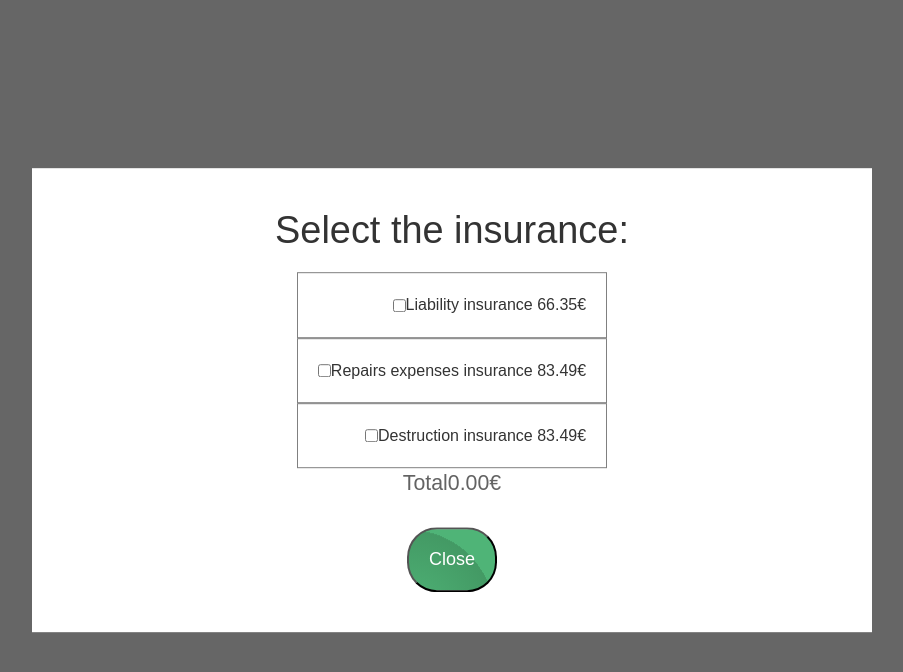
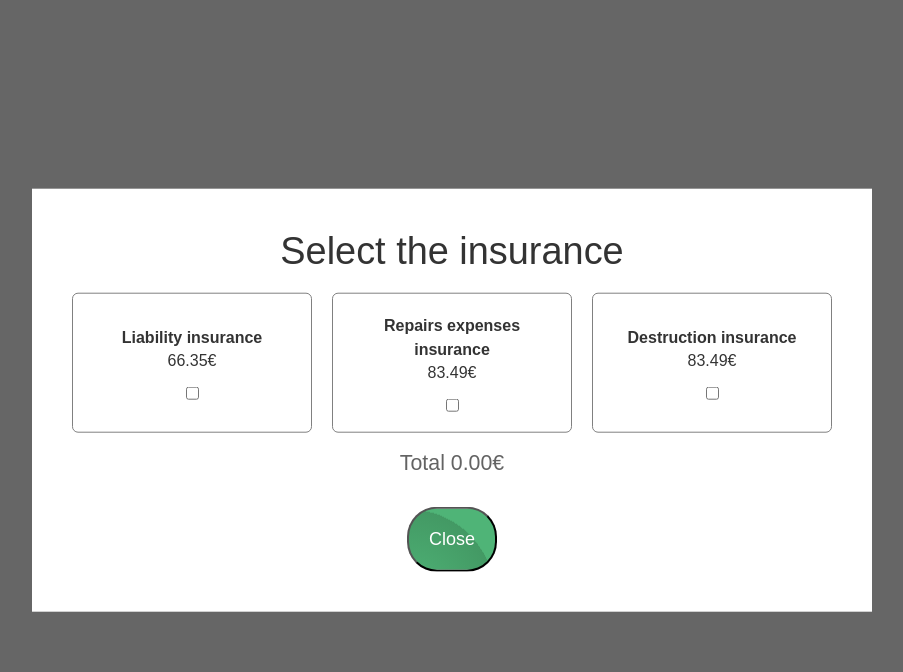
Before and after one commit to aleksiliu/react-front-end-coding-task, a React (Create React App) app: page / in a window 1280 px wide. Both pictures are taken after a click on the button "See more". Shown: the top 672 px of the page, without its empty margins (188-1091 px from the left). Built offline with nearby package versions, Linux system fonts and the light colour scheme.

Commit message:
Style checkboxes

```diff
--- a/src/App.css
+++ b/src/App.css
@@ -24,6 +24,10 @@ body {
   font-weight: 400;
   line-height: 1.45;
   color: #333;
+}
+
+.selected-items {
+  margin-top: 15px;
 }
 
 .container {
@@ -69,3 +73,8 @@ h3 {
 h4 {
   font-size: 1.333em;
 }
+
+.product-title {
+  font-size: 1;
+  font-weight: bold;
+}
--- a/src/App.js
+++ b/src/App.js
@@ -9,19 +9,19 @@ class App extends Component {
     show: false,
     products: [
       {
-        product: 'Liability insurance 66.35€',
+        product: 'Liability insurance',
         price: 66.35,
         id: 1,
         isChecked: false
       },
       {
-        product: 'Repairs expenses insurance 83.49€',
+        product: 'Repairs expenses insurance',
         price: 83.49,
         id: 2,
         isChecked: false
       },
       {
-        product: 'Destruction insurance 83.49€',
+        product: 'Destruction insurance',
         price: 83.49,
         id: 3,
         isChecked: false
@@ -60,7 +60,7 @@ class App extends Component {
           <h1> Car insurance </h1>
           <p>Take good care of your beloved car and purhacse an insurance.</p>
           <Modal show={this.state.show} handleClose={this.hideModal}>
-            <h2> Select the insurance: </h2>
+            <h2> Select the insurance</h2>
             <form>
               {this.state.products.map(product => (
                 <label
@@ -70,7 +70,8 @@ class App extends Component {
                     backgroundColor: product.isChecked ? '#4fb477' : ''
                   }}
                 >
-                  {product.product}
+                  <span className="product-title">{product.product}</span>{' '}
+                  <span>{product.price}€</span>
                   <Checkbox
                     name="isChecked"
                     type="checkbox"
@@ -83,7 +84,7 @@ class App extends Component {
 
             <div className="selected-items">
               <p>
-                Total
+                Total{' '}
                 <span>
                   {this.state.products
                     .filter(product => product.isChecked)
--- a/src/components/Checkbox.css
+++ b/src/components/Checkbox.css
@@ -1,7 +1,14 @@
 label {
+  padding: 20px;
+  border-radius: 6px;
+  border: 1px solid gray;
+  text-align: center;
   display: flex;
-  flex-direction: row-reverse;
+  justify-content: center;
   align-items: center;
-  padding: 20px;
-  border: 1px solid gray;
+  flex-direction: column;
 }
+
+input {
+  margin-top: 15px;
+}
--- a/src/components/Modal.css
+++ b/src/components/Modal.css
@@ -26,6 +26,12 @@
   display: block;
 }
 
+form {
+  display: grid;
+  grid-gap: 20px;
+  grid-template-columns: 1fr 1fr 1fr;
+}
+
 .hide {
   display: none;
 }
```
